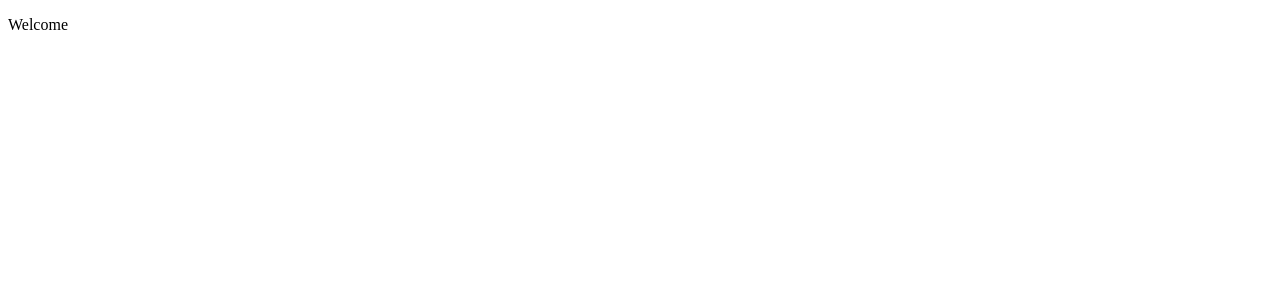
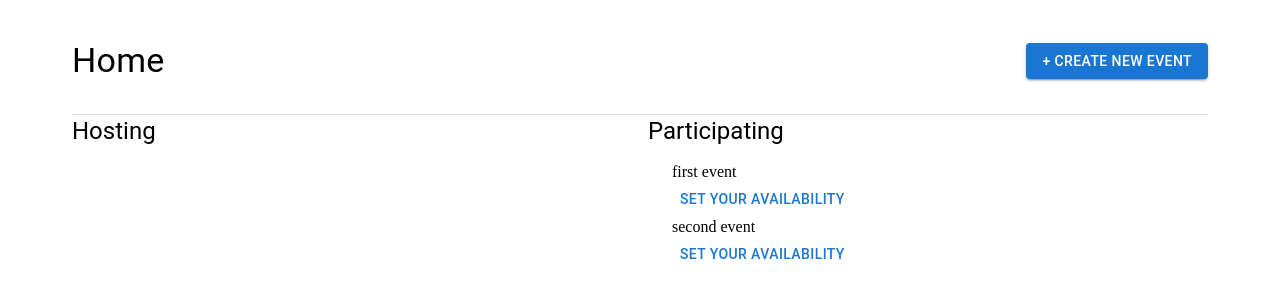
Before and after one commit to TeamAxolotlfun/Scheduler, a React app: page /home in a window 1280 px wide. Shown: the top 300 px of the page. Built offline with nearby package versions, Linux system fonts and the light colour scheme; the HTML template or start-up script is replaced by a standard one.

Commit message:
finished front end

```diff
--- a/client/App.jsx
+++ b/client/App.jsx
@@ -1,14 +1,19 @@
-import React from 'react';
+import React, {useState} from 'react';
 import {createBrowserRouter, RouterProvider, } from "react-router-dom";
 import LogIn from './Containers/Login.jsx';
 import SignUp from './Containers/Signup.jsx';
 import TimeSelectorPage from './Containers/TimeSelectorPage.jsx';
 import CreateEvent from './Containers/CreateEvent.jsx';
+import HomePage from './Containers/HomePage.jsx';
 
+
+
+const App = () => {
+  const [ev, setEvent] = useState({});
   const router = createBrowserRouter([
     {
       path: '/home',
-     element: <p>Welcome</p>,
+      element: <HomePage set = {setEvent}/>,
     },
    {
      path: '/user/login',
@@ -24,15 +29,15 @@ const router = createBrowserRouter([
    },
    {
      path: '/selecttimes',
-    element: <TimeSelectorPage/>
+     element: <TimeSelectorPage event = {ev}/>
    }
 
  ]);
-
-const App = () => (
+  return (
     <div>
       <RouterProvider router = {router}/>
     </div>
-);
+  )
+ };
 
 export default App;
--- a/client/Components/TimeSelector.jsx
+++ b/client/Components/TimeSelector.jsx
@@ -24,7 +24,7 @@ const TimeSelector = (props) => {
 
 
    return (
-    <Container>
+    <Container maxWidth="md">
       <LocalizationProvider dateAdapter={AdapterDateFns} >
         <DesktopDateTimePicker
         label = 'enter a start time' minDateTime = {start} maxDateTime = {end} onChange = {(newDate) => setStart(newDate)}
@@ -33,7 +33,7 @@ const TimeSelector = (props) => {
           label = 'enter an end time' minDateTime = {start} maxDateTime = {end} onChange = {(newDate) => setEnd(newDate)}
         />
       </LocalizationProvider>
-      <Button onClick = {handleClick}>Set Availability</Button>
+      <Button marginTop={3} onClick = {handleClick}>Confirm</Button>
     </Container>
    );
 }
--- a/client/Containers/CreateEvent.jsx
+++ b/client/Containers/CreateEvent.jsx
@@ -101,7 +101,7 @@ export default function CreateEvent() {
     }
 
     return (
-        <Container maxWidth="sm" style={{ backgroundColor: 'white', padding: '2rem', borderRadius: '8px', boxShadow: '0 2px 12px rgba(0, 0, 0, 0.1)' }}>
+        <Container maxWidth="md" style={{ backgroundColor: 'white', padding: '2rem', borderRadius: '8px', boxShadow: '0 2px 12px rgba(0, 0, 0, 0.1)' }}>
             <Typography variant="h4" gutterBottom>
                 Create Event
             </Typography>
@@ -110,9 +110,9 @@ export default function CreateEvent() {
             <TextField fullWidth label="Event Summary" margin="normal" multiline rows={4} onChange={(e) => {setEventDetails(e.target.value)}}/>
 
             {selectors}
-            <IconButton onClick={handleAddDateTime}>
-                            <AddIcon />
-            </IconButton>
+            <Button onClick={handleAddDateTime}>
+                           Add another availability window
+            </Button>
 
             {/* <LocalizationProvider dateAdapter={AdapterDateFns}>
                 {selectedDates.map((date, idx) => (
--- a/client/Containers/HomePage.jsx
+++ b/client/Containers/HomePage.jsx
@@ -2,27 +2,41 @@ import React, { useEffect, useState } from 'react';
 import { Box, Button, Typography, Container, Divider, Notification } from '@mui/material';
 import { useNavigate } from 'react-router-dom';
 
-export default function HomePage() {
+export default function HomePage (props) {
+    const {set} = props;
     const navigate = useNavigate();
     const [hasNewInvite, setHasNewInvite] = useState(false); // Mocking it for now
-    const hostedEvents = []; // Fetch these from your API
-    const participatingEvents = []; // Fetch these from your API
+    const [pEvents, setPEvents] = useState([]);
+    const [hEvents, setHEvents] = useState([]);
+    // const hostedEvents = [];
+    // const participatingEvents = [];
 
     useEffect(() => {
         // Check if the user has a new invite and set 'hasNewInvite'
-        // setHasNewInvite(true or false based on the API call)
+        // setHasNewInvite(true or false)
+        const fetchEvents = async () => {
+            try{
+                const response = await axios.get('http://localhost:3000/userinfo');
+                setPEvents(response.data);
+            }
+            catch(err){
+                console.log(err);
+            }
+        }
+        fetchEvents();
+        setPEvents([{id: 1, name: 'first event'}, {id: 2, name: 'second event'}]);
     }, []);
 
     return (
         <Container maxWidth="lg" style={{ backgroundColor: 'white', padding: '2rem', borderRadius: '8px' }}>
 
-            {hasNewInvite && (
+            {/* {hasNewInvite && (
                 <Notification
                     message="You have been invited to attend an event."
                     onClose={() => setHasNewInvite(false)}
                     onClick={() => navigate('/selecttimes')}
                 />
-            )}
+            )} */}
 
             <Box display="flex" justifyContent="space-between" alignItems="center" marginBottom="2rem">
                 <Typography variant="h4">Home</Typography>
@@ -37,7 +51,7 @@ export default function HomePage() {
                 <Box flex="1" marginRight="1rem">
                     <Typography variant="h5" marginBottom="1rem">Hosting</Typography>
                     {/* Render the hosted events */}
-                    {hostedEvents.map(event => (
+                    {hEvents.map(event => (
                         <Box key={event.id}>
                             {event.name}
                         </Box>
@@ -47,10 +61,18 @@ export default function HomePage() {
                 <Box flex="1">
                     <Typography variant="h5" marginBottom="1rem">Participating</Typography>
                     {/* Render the participating events */}
-                    {participatingEvents.map(event => (
+                    {pEvents.map(event => (
+                      <Container>
                         <Box key={event.id}>
                             {event.name}
                         </Box>
+                        <Button onClick = {() => {
+                          set(event);
+                          navigate('/selecttimes');
+                          }}>
+                            Set your availability
+                          </Button>
+                      </Container>
                     ))}
                 </Box>
             </Box>
--- a/client/Containers/TimeSelectorPage.jsx
+++ b/client/Containers/TimeSelectorPage.jsx
@@ -6,8 +6,8 @@ import { useNavigate } from 'react-router-dom';
 
 const TimeSelectorPage = (props) => {
 
-  const event_id = props.event_id;
-
+  const event_id = props.event.id;
+  //console.log(props);
   const navigate = useNavigate();
   const [availableTimes, setAvailableTimes] = useState([]);
 
@@ -47,7 +47,7 @@ const TimeSelectorPage = (props) => {
       navigate('/home');
     }
     return (
-      <Container maxWidth="sm" style={{ backgroundColor: 'white', padding: '2rem', borderRadius: '8px', boxShadow: '0 2px 12px rgba(0, 0, 0, 0.1)' }}>
+      <Container maxWidth="md" style={{ backgroundColor: 'white', padding: '2rem', borderRadius: '8px', boxShadow: '0 2px 12px rgba(0, 0, 0, 0.1)' }}>
         <Typography variant="h4" gutterBottom>
             Select Your Availability
         </Typography>
```
Also changed, not shown: 1 other file (tests, documents, lock files or other folders). Lines whose indentation alone changed are shown as unchanged.
